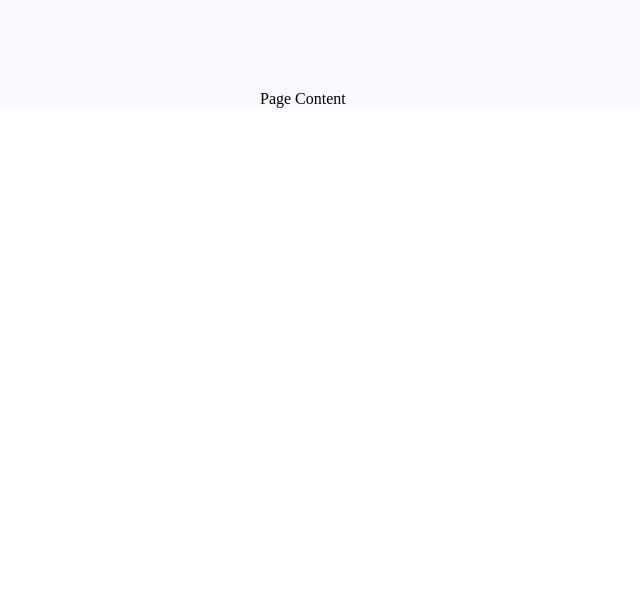
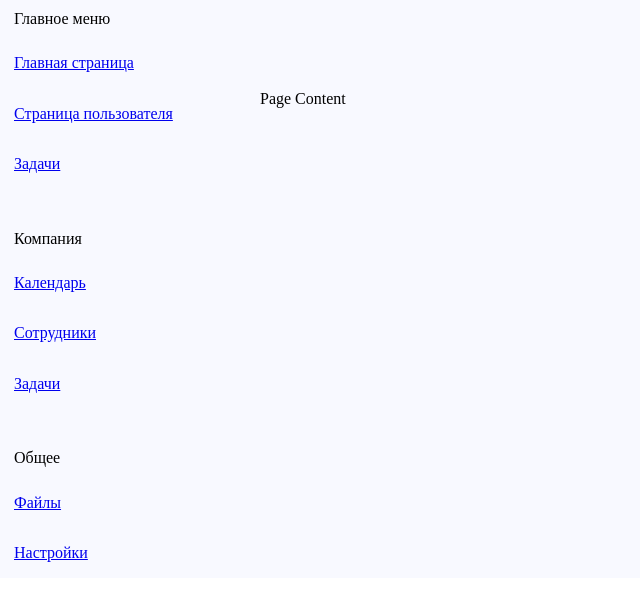
Before and after one commit to iclegane/AEMS, a React app in the folder client/: page /system in a window 1280 px wide. Shown: the top 600 px of the page, without its empty margins (0-640 px from the left). Built offline with nearby package versions, Linux system fonts and the light colour scheme; the HTML template or start-up script is replaced by a standard one.

Commit message:
added navbar

```diff
--- a/client/src/components/Layout/Layout.tsx
+++ b/client/src/components/Layout/Layout.tsx
@@ -1,4 +1,5 @@
 import React from "react";
+import Navbar from "@components/Navbar/Navbar";
 import "./index.scss";
 
 interface Props {
@@ -9,7 +10,9 @@ const Layout: React.FC<Props> = ({ children }) => {
     return (
         <>
             <div className="layout">
-                <div className="layout__left-panel"></div>
+                <div className="layout__left-panel">
+                    <Navbar/>
+                </div>
                 <div className="layout__window">
                     <div className="layout__top-panel"></div>
                     <div className="layout__content">
--- /dev/null
+++ b/client/src/components/Navbar/Navbar.tsx
@@ -0,0 +1,36 @@
+import React from "react";
+import "./index.scss";
+
+const Navbar: React.FC = () => {
+    return (
+        <>
+            <div className="dashboard-menu">
+                <div className="dashboard-menu__block">
+                    <div className="dashboard-menu__title">Главное меню</div>
+                    <div className="dashboard-menu__item-list">
+                        <a href="#" className="dashboard-menu__item">Главная страница</a>
+                        <a href="#" className="dashboard-menu__item">Страница пользователя</a>
+                        <a href="#" className="dashboard-menu__item">Задачи</a>
+                    </div>
+                </div>
+                <div className="dashboard-menu__block">
+                    <div className="dashboard-menu__title">Компания</div>
+                    <div className="dashboard-menu__item-list">
+                        <a href="#" className="dashboard-menu__item">Календарь</a>
+                        <a href="#" className="dashboard-menu__item">Сотрудники</a>
+                        <a href="#" className="dashboard-menu__item">Задачи</a>
+                    </div>
+                </div>
+                <div className="dashboard-menu__block">
+                    <div className="dashboard-menu__title">Общее</div>
+                    <div className="dashboard-menu__item-list">
+                        <a href="#" className="dashboard-menu__item">Файлы</a>
+                        <a href="#" className="dashboard-menu__item">Настройки</a>
+                    </div>
+                </div>
+            </div>
+        </>
+    )
+}
+
+export default Navbar;
--- /dev/null
+++ b/client/src/components/Navbar/index.scss
@@ -0,0 +1,26 @@
+.dashboard-menu {
+  position: relative;
+
+  &__block {
+    display: flex;
+    flex-direction: column;
+
+    &:not(:last-child) {
+      margin-bottom: 30px;
+    }
+  }
+
+  &__title {
+    padding: 10px 14px 10px;
+  }
+
+  &__item-list {
+    display: flex;
+    flex-direction: column;
+  }
+
+  &__item {
+    display: block;
+    padding: 16px 14px;
+  }
+}
```
